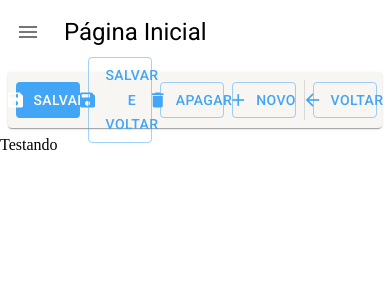
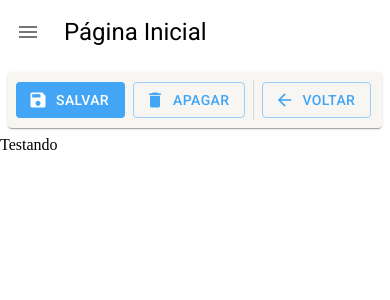
Before and after one commit to Drlazinho/crud-city, a React (Vite) app: page /home in a window 390 px wide. Shown: the top 300 px of the page. Built offline with nearby package versions, Linux system fonts and the light colour scheme.

Commit message:
Ferramentas de detalhes responsivo

```diff
--- a/src/shared/components/ferramentas-de-detalhe/FerramentasDeDetalhes.tsx
+++ b/src/shared/components/ferramentas-de-detalhe/FerramentasDeDetalhes.tsx
@@ -5,6 +5,8 @@ import {
   Icon,
   Paper,
   Skeleton,
+  Typography,
+  useMediaQuery,
   useTheme
 } from '@mui/material'
 
@@ -50,6 +52,9 @@ export const FerramentasDeDetalhes: React.FC<IFerramentasDeDetalhesProps> = ({
   aoClicarEmSalvarEFechar
 }) => {
   const theme = useTheme()
+  const smDown = useMediaQuery(theme.breakpoints.down('sm'))
+  const mdDown = useMediaQuery(theme.breakpoints.down('md'))
+
   return (
     <Box
       height={theme.spacing(5)}
@@ -61,8 +66,7 @@ export const FerramentasDeDetalhes: React.FC<IFerramentasDeDetalhesProps> = ({
       gap={1}
       component={Paper}
     >
-
-      {(mostrarBotaoSalvar && !mostrarBotaoSalvarCarregando) && (
+      {mostrarBotaoSalvar && !mostrarBotaoSalvarCarregando && (
         <Button
           variant="contained"
           color="primary"
@@ -70,13 +74,23 @@ export const FerramentasDeDetalhes: React.FC<IFerramentasDeDetalhesProps> = ({
           onClick={aoClicarEmSalvar}
           startIcon={<Icon>save</Icon>}
         >
+          <Typography
+            variant="button"
+            whiteSpace="nowrap"
+            textOverflow="ellipsis"
+            overflow="hidden"
+          >
             Salvar
+          </Typography>
         </Button>
       )}
 
       {mostrarBotaoSalvarCarregando && <Skeleton width={100} height={60} />}
 
-      {(mostrarBotaoSalvarEFechar && !mostrarBotaoSalvarEFecharCarregando) && (
+      {mostrarBotaoSalvarEFechar &&
+        !mostrarBotaoSalvarEFecharCarregando &&
+        !smDown &&
+        !mdDown && (
           <Button
             variant="outlined"
             color="primary"
@@ -84,7 +98,14 @@ export const FerramentasDeDetalhes: React.FC<IFerramentasDeDetalhesProps> = ({
             onClick={aoClicarEmSalvarEFechar}
             startIcon={<Icon>save</Icon>}
           >
+            <Typography
+              variant="button"
+              whiteSpace="nowrap"
+              textOverflow="ellipsis"
+              overflow="hidden"
+            >
               Salvar e Voltar
+            </Typography>
           </Button>
         )}
 
@@ -92,7 +113,7 @@ export const FerramentasDeDetalhes: React.FC<IFerramentasDeDetalhesProps> = ({
         <Skeleton width={100} height={60} />
       )}
 
-      {(mostrarBotaoApagar && !mostrarBotaoApagarCarregando) && (
+      {mostrarBotaoApagar && !mostrarBotaoApagarCarregando && (
         <Button
           variant="outlined"
           color="primary"
@@ -100,13 +121,20 @@ export const FerramentasDeDetalhes: React.FC<IFerramentasDeDetalhesProps> = ({
           disableElevation
           startIcon={<Icon>delete</Icon>}
         >
+          <Typography
+            variant="button"
+            whiteSpace="nowrap"
+            textOverflow="ellipsis"
+            overflow="hidden"
+          >
             Apagar
+          </Typography>
         </Button>
       )}
 
       {mostrarBotaoApagarCarregando && <Skeleton width={100} height={60} />}
 
-      {(mostrarBotaoNovo && !mostrarBotaoNovoCarregando) && (
+      {mostrarBotaoNovo && !mostrarBotaoNovoCarregando && !smDown && (
         <Button
           variant="outlined"
           color="primary"
@@ -118,10 +146,19 @@ export const FerramentasDeDetalhes: React.FC<IFerramentasDeDetalhesProps> = ({
         </Button>
       )}
 
-      {mostrarBotaoNovoCarregando && <Skeleton width={100} height={60} />}
+      {mostrarBotaoNovoCarregando && !smDown && !mdDown && (
+        <Skeleton width={100} height={60} />
+      )}
+
+      {mostrarBotaoVoltar &&
+        (mostrarBotaoNovo ||
+          mostrarBotaoApagar ||
+          mostrarBotaoSalvar ||
+          mostrarBotaoSalvarEFechar) && (
           <Divider orientation="vertical" variant="middle" />
+        )}
 
-      {(mostrarBotaoVoltar && !mostrarBotaoVoltarCarregando) && (
+      {mostrarBotaoVoltar && !mostrarBotaoVoltarCarregando && (
         <Button
           variant="outlined"
           color="primary"
@@ -129,7 +166,14 @@ export const FerramentasDeDetalhes: React.FC<IFerramentasDeDetalhesProps> = ({
           disableElevation
           startIcon={<Icon>arrow_back</Icon>}
         >
+          <Typography
+            variant="button"
+            whiteSpace="nowrap"
+            textOverflow="ellipsis"
+            overflow="hidden"
+          >
             Voltar
+          </Typography>
         </Button>
       )}
       {mostrarBotaoVoltarCarregando && <Skeleton width={100} height={60} />}
```
Lines whose indentation alone changed are shown as unchanged.
